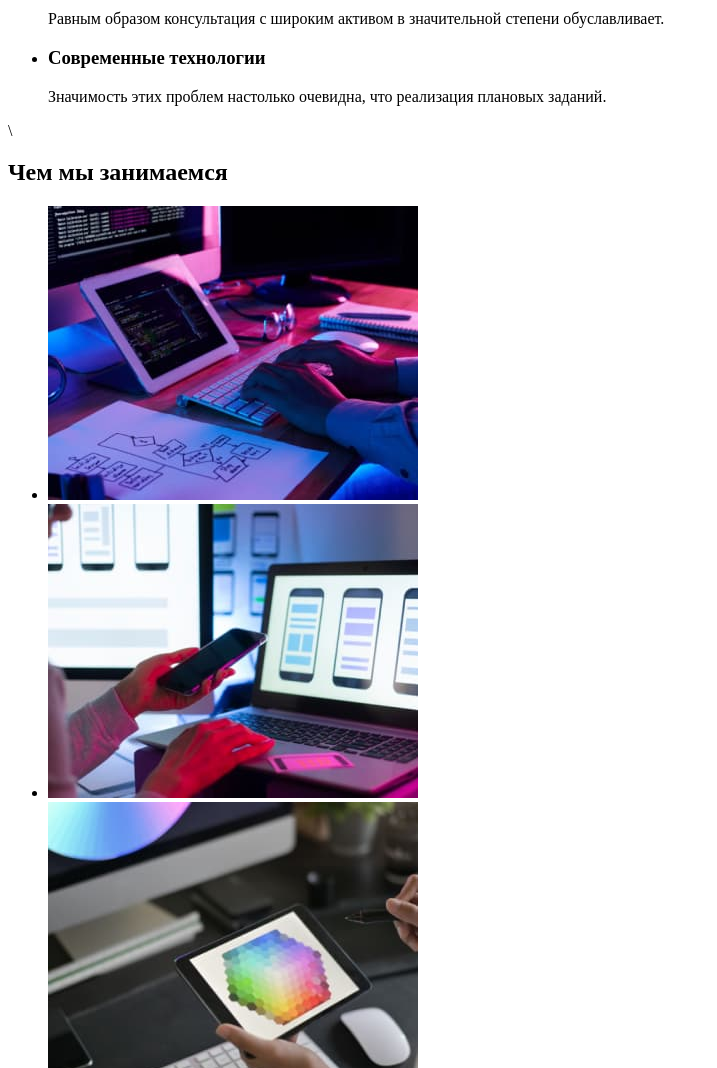
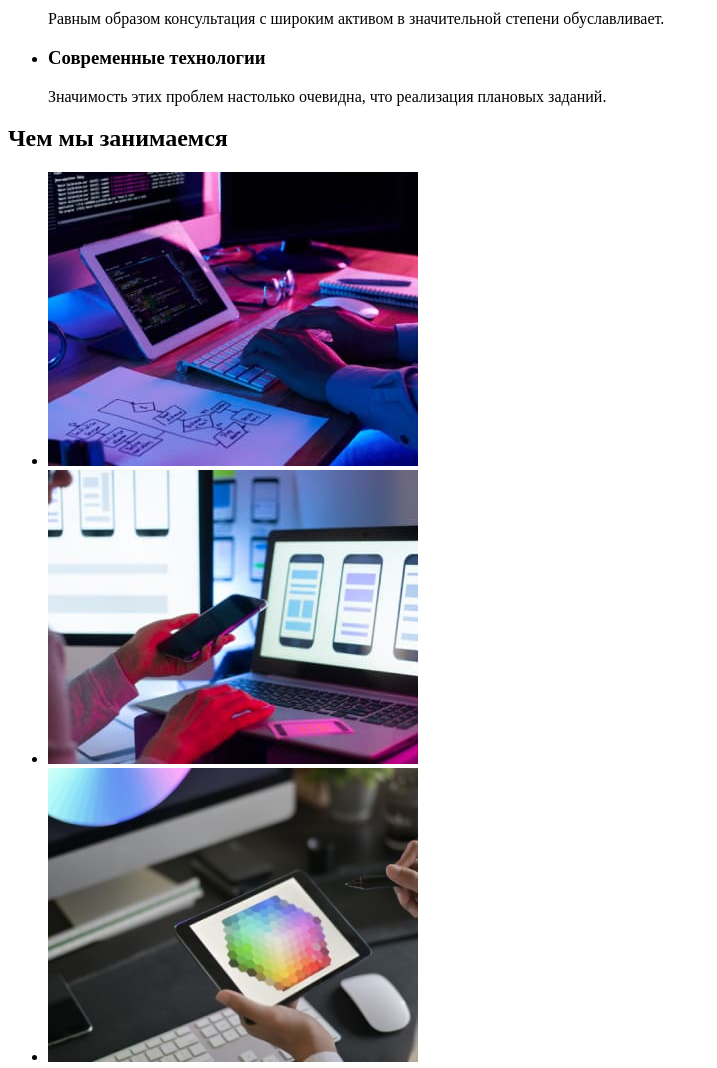
Before and after one commit to Belik1989/goit-markup-hw-02, a plain HTML site: page index.html in a window 1280 px wide. Shown: the part 440-1508 px from the top of the page, without its empty margins (0-717 px from the left). Drawn offline with Linux system fonts and the light colour scheme.

Commit message:
update index.html

```diff
--- a/index.html
+++ b/index.html
@@ -58,7 +58,7 @@
                 </li>
             </ul>
         </section>
-        <section class="service">\
+        <section class="service">
             <h2>Чем мы занимаемся</h2>
             <ul>
                 <li>
@@ -121,7 +121,6 @@
         </main>
 <footer>
                     <a class="logo2" href="index.html">WebStudio</a>
-            <h2 hidden>Контакты</h2>
             <address>
                 <ul>
                     <li>
```
